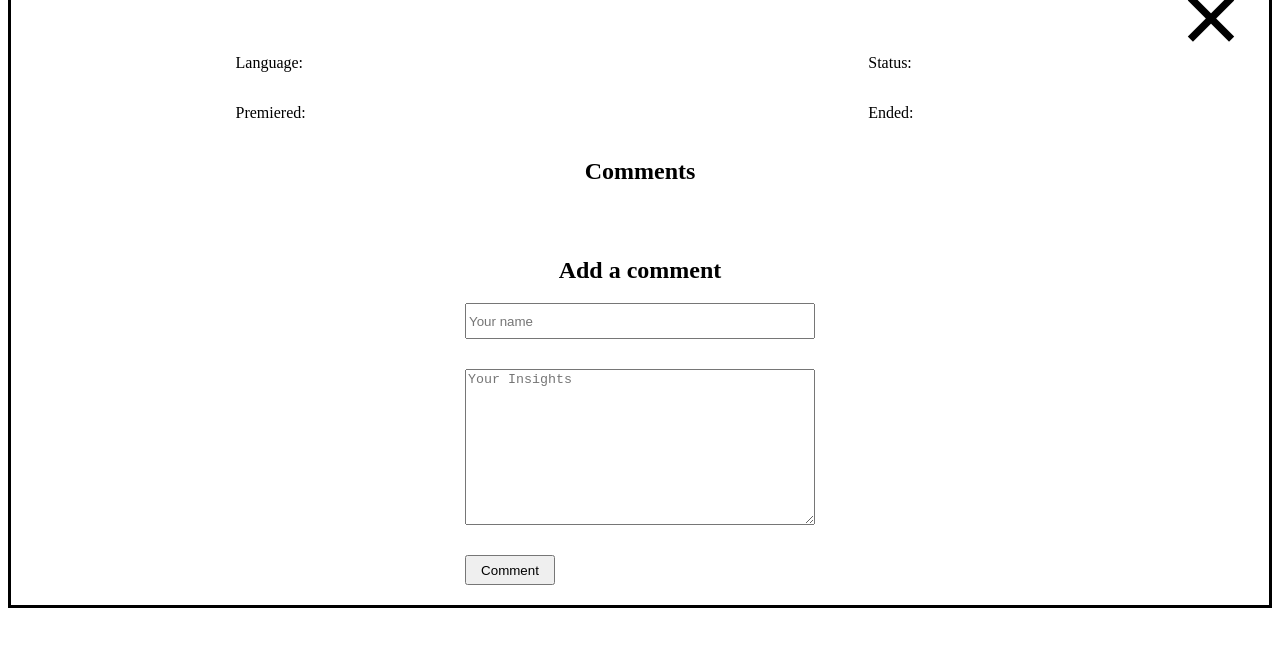
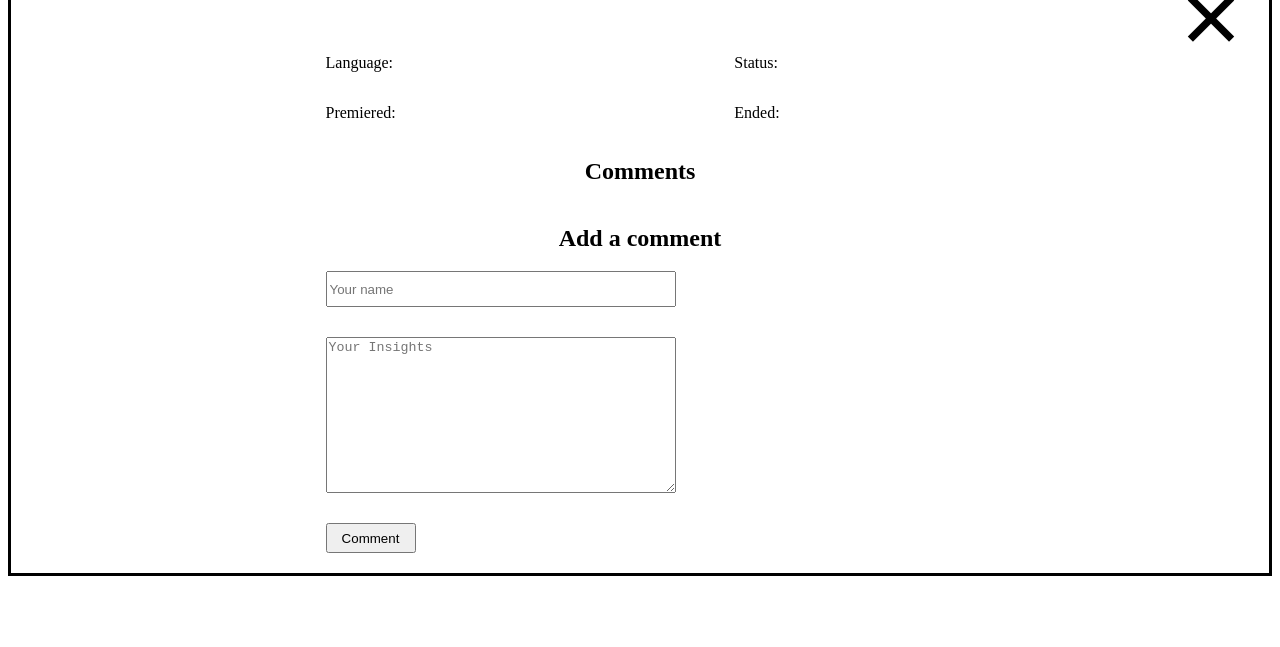
Before and after one commit to WilhelmK109/Capstone-two, a website built with webpack: page src/index.html in a window 1280 px wide. Both pictures are taken after a click on the button "comment". Shown: the part 51-698 px from the top of the page. Built offline with nearby package versions, Linux system fonts and the light colour scheme; no server answers.

Commit message:
Change item id use and refactor styling of popup

```diff
--- a/src/index.html
+++ b/src/index.html
@@ -28,19 +28,19 @@
         </div>
 
         <div class="div-details">
-            <div class="div-language div-flex">
+            <div class="div-language div-flex column">
                 <p>Language:</p>
                 <p class="language"></p>
             </div>
-            <div class="div-status div-flex">
+            <div class="div-status div-flex column padding--left">
                 <p>Status:</p>
                 <p class="status"></p>
             </div>
-            <div class="div-premiered div-flex">
+            <div class="div-premiered div-flex column">
                 <p>Premiered:</p>
                 <p class="premier"></p>
             </div>
-            <div class="div-ended div-flex">
+            <div class="div-ended div-flex column padding--left">
                 <p>Ended:</p>
                 <p class="end"></p>
             </div>
--- a/src/index.js
+++ b/src/index.js
@@ -19,10 +19,11 @@ const movielanguage = document.querySelector('.language');
 const moviepremier = document.querySelector('.premier');
 const movieend = document.querySelector('.end');
 const moviestatus = document.querySelector('.status');
+const item = "45";
 
 
 const getMovie = async() =>{
-    const url = `${baseMovieurl}${movieID[1]}`;
+    const url = `${baseMovieurl}${movieID[0]}`;
     const response = await fetch(url)
     const data =  await response.json();
     console.log(data);
@@ -58,7 +59,7 @@ close.addEventListener('click',()=>{
 });
 
 const getComments = async () => {
-    const url = `${baseUrl}${appID}/comments?item_id=item1`;
+    const url = `${baseUrl}${appID}/comments?item_id=${item}`;
     console.log(url);
 
     const response = await fetch(url);
@@ -113,8 +114,9 @@ submit.addEventListener('click',(e) => {
   const insight = textarea.value;
     console.log(commentername)
     console.log(insight)
+
     const comment = {
-        "item_id": "item1",
+        "item_id": item,
         "username": commentername,
         "comment": insight
     }
--- a/src/style.css
+++ b/src/style.css
@@ -14,14 +14,15 @@
 }
 
 .div-details{
-    display: grid;
-    grid-template-columns: auto auto;
+    margin-left: 25%;
+    width: 50%;
+    display: flex;
+    flex-wrap: wrap;
 }
 
 .div-flex{
     display: flex;
     gap: 10px;
-    margin-left: 35%;
 }
 
 .div-image-span{
@@ -38,23 +39,23 @@ form{
     flex-direction: column;
     width: 350px;
     gap: 30px;
+    margin-left: 25%;
 }
 
 .div-form-comments{
-    display: flex;
-    flex-direction: column;
-    align-items: center;
+}
+
+.div-form-comments h2{
+    text-align: center;
 }
 
 .div-comments{
-    display: flex;
-    flex-direction: column;
-    align-items: center;
 }
 
 .ul-comments{
     list-style: none;
     padding: 0;
+    margin-left: 25%;
 }
 
 .comment-submit{
@@ -76,4 +77,14 @@ input{
 
 .div-comment-head{
     display: flex;
+    justify-content: center;
 }
+
+.column {
+    flex-basis: 50%;
+    box-sizing: border-box;
+}
+
+.padding--left{
+    padding-left: 15%;
+}
```
Also changed, not shown: dist/index.html, dist/main.js.
